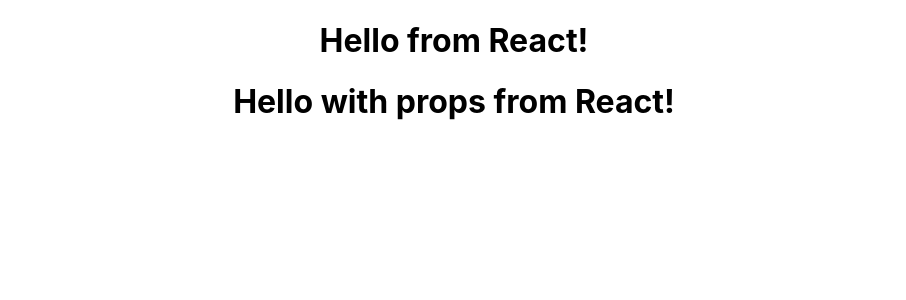
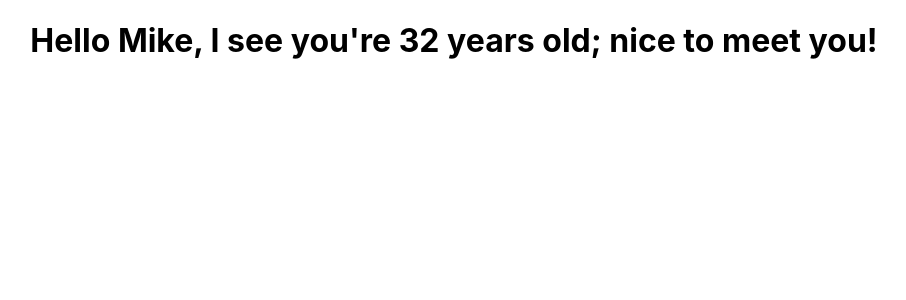
Before and after one commit to codingbyfreddish/react-app, a React (Create React App) app in the folder my-app/: page / in a window 1280 px wide. Shown: the top 300 px of the page, without its empty margins (186-1092 px from the left). Built offline with nearby package versions, Linux system fonts and the light colour scheme.

Commit message:
add name, age props greeting message

```diff
--- a/my-app/src/App.js
+++ b/my-app/src/App.js
@@ -1,13 +1,11 @@
 import logo from './logo.svg';
 import './App.css';
-import FunctionalGreeting from './components/FunctionalGreeting';
 import FunctionalGreetingWithProps from './components/FunctionalGreetingWithProps';
 
 function App() {
   return (
     <div className="App">
-      <FunctionalGreeting />
-      <FunctionalGreetingWithProps />
+      <FunctionalGreetingWithProps greeting="nice to meet you!" name="Mike" age="32" />
     </div>
   );
 }
--- a/my-app/src/components/FunctionalGreetingWithProps.js
+++ b/my-app/src/components/FunctionalGreetingWithProps.js
@@ -1,5 +1,8 @@
 import React from "react"
 
-const FunctionalGreetingWithProps = () => <h1>Hello with props from React!</h1>
+const FunctionalGreetingWithProps = (props) => {
+console.log(props)
+return <h1>Hello {props.name}, I see you're {props.age} years old; {props.greeting}</h1>;
+}
 
 export default FunctionalGreetingWithProps;
```
